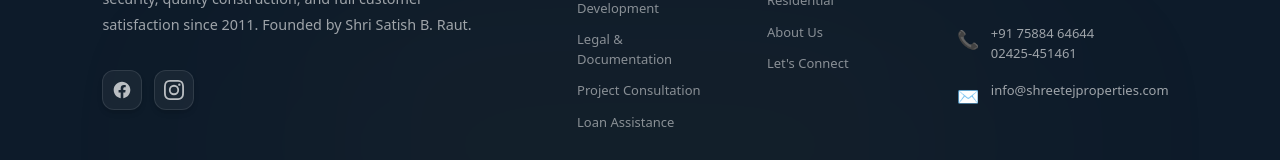
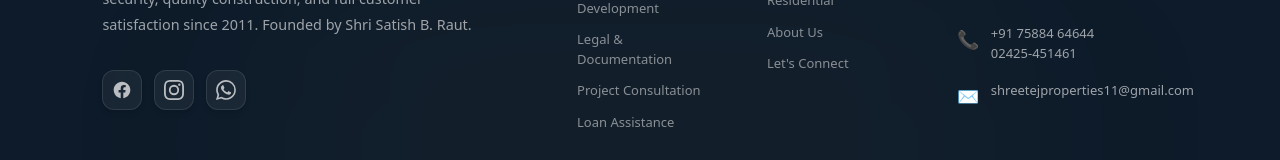
Before and after one commit to omkarchavan1a/shreetej-properties, a Next.js app in the folder shreetej-app/: page / in a window 1280 px wide. Shown: the part 5375-5535 px from the top of the page. Built offline with nearby package versions, Linux system fonts and the light colour scheme; no server answers; the database is empty.

Commit message:
add whatsapp logo and gmail replaced

```diff
--- a/shreetej-app/src/components/Footer.tsx
+++ b/shreetej-app/src/components/Footer.tsx
@@ -27,6 +27,7 @@
               <div className="flex gap-3">
                 <SocialIcon href="https://www.facebook.com/shreetejproperties" icon="Facebook" isSvg />
                 <SocialIcon href="https://www.instagram.com/shreetej_properties" icon="Instagram" isSvg />
+                <SocialIcon href="https://wa.me/917588464644" icon="WhatsApp" isSvg />
               </div>
             </ScrollReveal>
           </div>
@@ -99,7 +100,7 @@
                 <a href="mailto:info@shreetejproperties.com" className="flex gap-3 items-start group">
                   <span className="text-gold text-lg mt-0.5 group-hover:scale-110 transition-transform duration-300">✉️</span>
                   <span className="text-[13px] leading-[1.6] group-hover:text-gold-light transition-colors duration-300">
-                    info@shreetejproperties.com
+                     shreetejproperties11@gmail.com
                   </span>
                 </a>
               </div>
@@ -146,6 +147,13 @@
         </svg>
       );
     }
+    if (isSvg && icon === "WhatsApp") {
+      return (
+        <svg fill="currentColor" viewBox="0 0 24 24" className="w-5 h-5">
+          <path d="M17.472 14.382c-.297-.149-1.758-.867-2.03-.967-.273-.099-.471-.148-.67.15-.197.297-.767.966-.94 1.164-.173.199-.347.223-.644.075-.297-.15-1.255-.463-2.39-1.475-.883-.788-1.48-1.761-1.653-2.059-.173-.297-.018-.458.13-.606.134-.133.298-.347.446-.52.149-.174.198-.298.298-.497.099-.198.05-.371-.025-.52-.075-.149-.669-1.612-.916-2.207-.242-.579-.487-.5-.669-.51-.173-.008-.371-.01-.57-.01-.198 0-.52.074-.792.372-.272.297-1.04 1.016-1.04 2.479 0 1.462 1.065 2.875 1.213 3.074.149.198 2.096 3.2 5.077 4.487.709.306 1.262.489 1.694.625.712.227 1.36.195 1.871.118.571-.085 1.758-.719 2.006-1.413.248-.694.248-1.289.173-1.413-.074-.124-.272-.198-.57-.347m-5.421 7.403h-.004a9.87 9.87 0 01-5.031-1.378l-.361-.214-3.741.982.998-3.648-.235-.374a9.86 9.86 0 01-1.51-5.26c.001-5.45 4.436-9.884 9.888-9.884 2.64 0 5.122 1.03 6.988 2.898a9.825 9.825 0 012.893 6.994c-.003 5.45-4.437 9.884-9.885 9.884m8.413-18.297A11.815 11.815 0 0012.05 0C5.495 0 .16 5.335.157 11.892c0 2.096.547 4.142 1.588 5.945L0 24l6.335-1.662c1.72.937 3.659 1.435 5.613 1.436h.005c6.554 0 11.89-5.335 11.893-11.893a11.821 11.821 0 00-3.48-8.413z"/>
+        </svg>
+      );
+    }
     return icon;
   };
 
```
